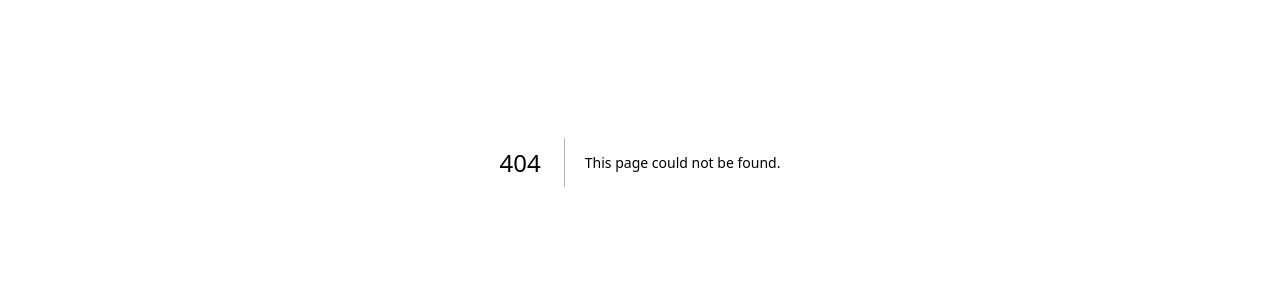
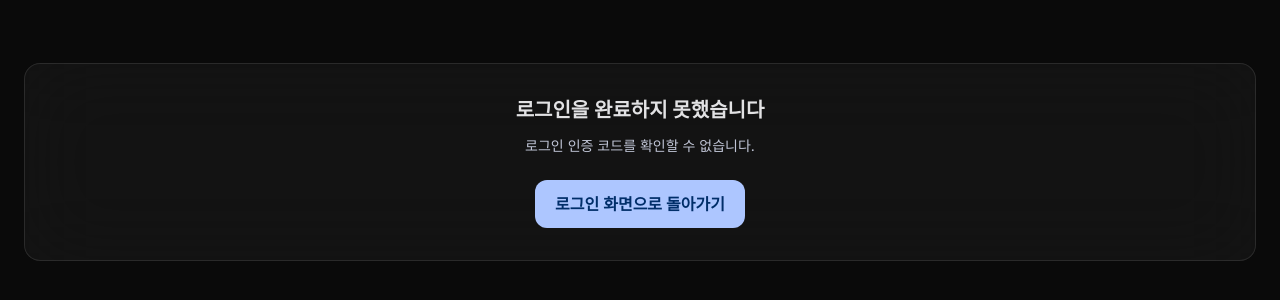
Before and after one commit to ta2xd123-arch/mindweave, a Next.js app: page /auth/callback in a window 1280 px wide. Before the commit this address had no page. Shown: the part 238-538 px from the top of the page. Built offline with nearby package versions, Linux system fonts and the light colour scheme; no server answers.

Commit message:
fix: complete PKCE OAuth callback

```diff
--- /dev/null
+++ b/src/app/auth/callback/page.tsx
@@ -0,0 +1,67 @@
+'use client';
+
+import { useEffect, useRef, useState } from 'react';
+import { useRouter } from 'next/navigation';
+import { supabase } from '@/lib/supabase';
+
+export default function AuthCallbackPage() {
+  const router = useRouter();
+  const exchangeStarted = useRef(false);
+  const [errorMessage, setErrorMessage] = useState('');
+
+  useEffect(() => {
+    if (exchangeStarted.current) return;
+    exchangeStarted.current = true;
+
+    const finishSignIn = async () => {
+      const callbackUrl = new URL(window.location.href);
+      const code = callbackUrl.searchParams.get('code');
+      const providerError = callbackUrl.searchParams.get('error_description');
+
+      // Remove the one-time code from the visible URL before doing network work.
+      window.history.replaceState(null, '', '/auth/callback');
+
+      if (providerError) {
+        setErrorMessage('Google 로그인이 취소되었거나 완료되지 않았습니다.');
+        return;
+      }
+
+      if (!code) {
+        setErrorMessage('로그인 인증 코드를 확인할 수 없습니다.');
+        return;
+      }
+
+      const { error } = await supabase.auth.exchangeCodeForSession(code);
+      if (error) {
+        setErrorMessage('로그인 세션을 만들지 못했습니다. 다시 시도해 주세요.');
+        return;
+      }
+
+      router.replace('/');
+    };
+
+    void finishSignIn();
+  }, [router]);
+
+  return (
+    <main className="min-h-screen bg-background text-on-background flex items-center justify-center p-6">
+      <div className="glass-card w-full max-w-md rounded-2xl p-8 text-center">
+        <h1 className="text-xl font-bold">
+          {errorMessage ? '로그인을 완료하지 못했습니다' : '로그인 확인 중'}
+        </h1>
+        <p className="mt-3 text-sm text-on-surface-variant">
+          {errorMessage || '안전한 로그인 세션을 준비하고 있습니다.'}
+        </p>
+        {errorMessage && (
+          <button
+            type="button"
+            onClick={() => router.replace('/')}
+            className="mt-6 rounded-xl bg-primary px-5 py-3 font-semibold text-on-primary"
+          >
+            로그인 화면으로 돌아가기
+          </button>
+        )}
+      </div>
+    </main>
+  );
+}
--- a/src/app/page.tsx
+++ b/src/app/page.tsx
@@ -144,7 +144,7 @@ export default function Home() {
       const { error } = await supabase.auth.signInWithOAuth({
         provider: 'google',
         options: {
-          redirectTo: window.location.origin
+          redirectTo: `${window.location.origin}/auth/callback`
         }
       });
       if (error) throw error;
--- a/src/lib/supabase.ts
+++ b/src/lib/supabase.ts
@@ -11,7 +11,7 @@ export const supabase = isSupabaseConfigured
       auth: {
         autoRefreshToken: true,
         persistSession: true,
-        detectSessionInUrl: true,
+        detectSessionInUrl: false,
         flowType: 'pkce',
       },
     })
```
